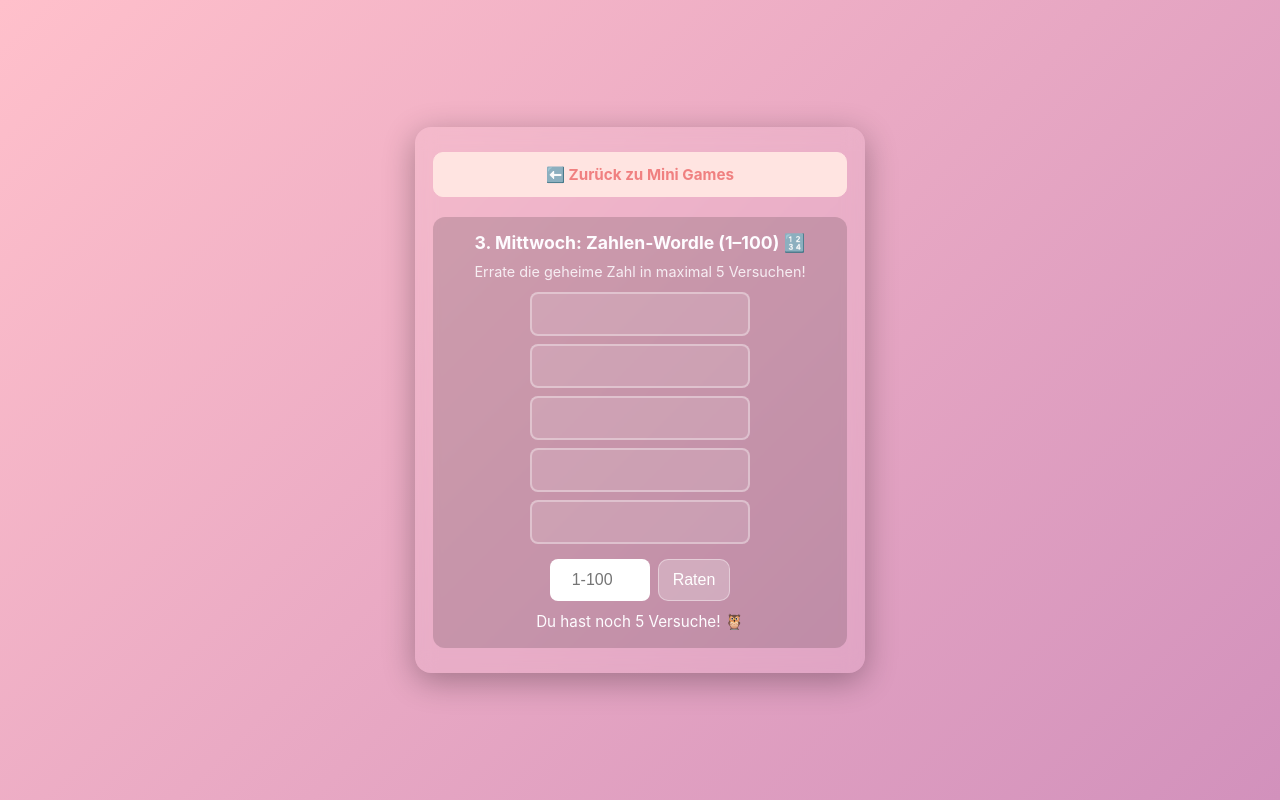
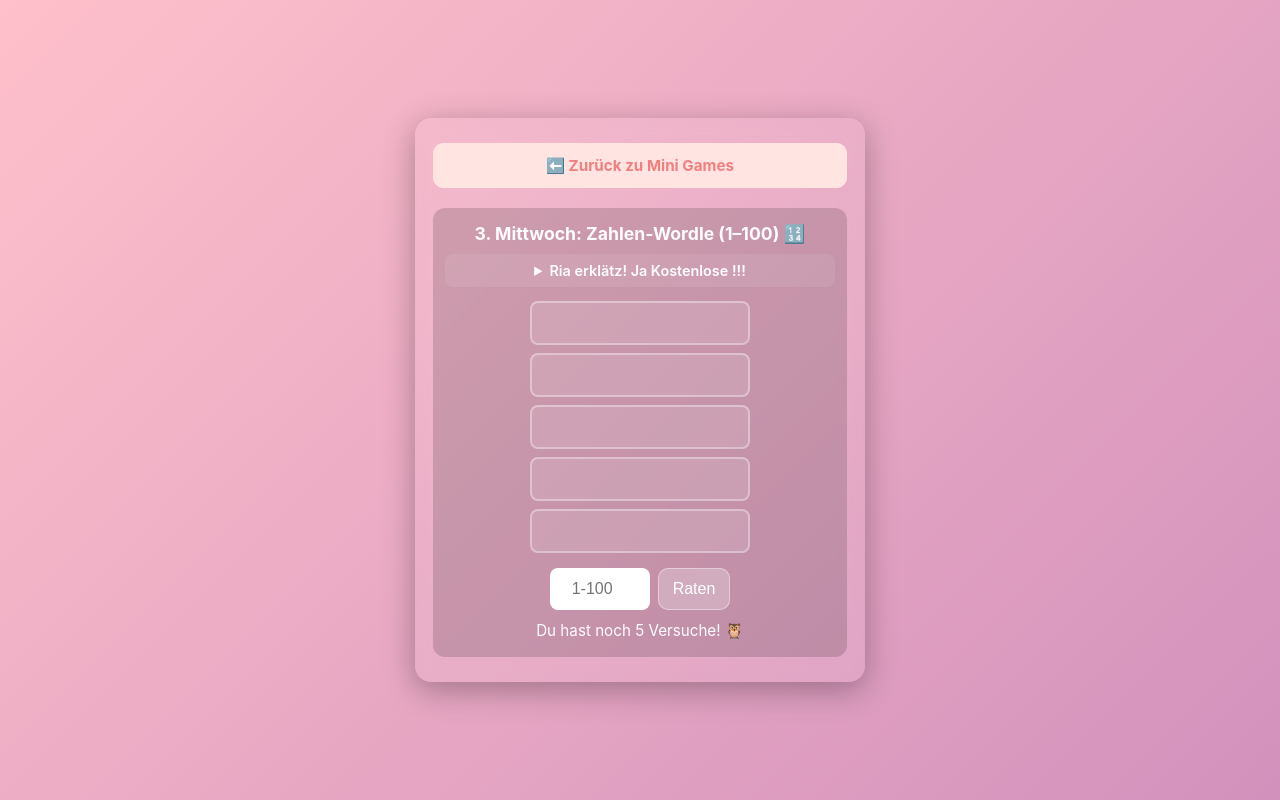
Before and after one commit to sonstigesfp-prog/1912, a plain HTML site: page mittwoch.html in a window 1280 px wide. Drawn offline with Linux system fonts and the light colour scheme.

Commit message:
Update mittwoch.html

```diff
--- a/mittwoch.html
+++ b/mittwoch.html
@@ -15,8 +15,10 @@
     </nav>
    <div class="game-box">
     <h3>3. Mittwoch: Zahlen-Wordle (1–100) 🔢</h3>
-    <p style="font-size: 0.9rem; opacity: 0.85; margin: 0 0 12px 0;">Errate die geheime Zahl in maximal 5 Versuchen!</p>
-
+    <details class="anleitung-box">
+    <summary>Ria erklätz! Ja Kostenlose !!!</summary>
+    <p> Einbisschen Mathe muss sein. Löse 3 Mathe Aufgaben. Die sind Aufgaben sind nicht so schwer...so dont come for me</p>
+</details>
     <!-- 5 Kästchen-Zeilen für die 5 Versuche -->
     <div id="mi-board" class="mi-board"></div>
 
```
